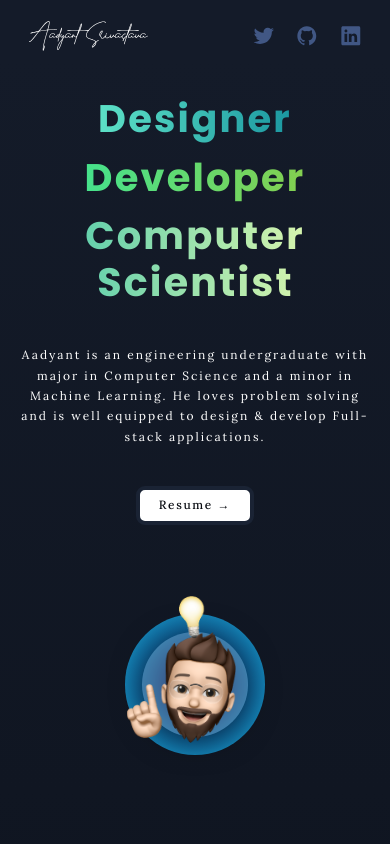
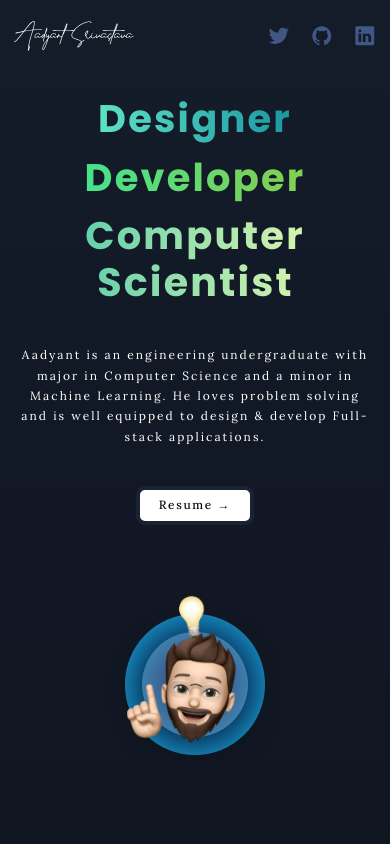
Before and after one commit to aadyant27/portfolio, a plain HTML site: page index.html in a window 390 px wide. Shown: the top 844 px of the page. Drawn offline with nearby package versions, Linux system fonts and the light colour scheme.

Commit message:
Fixing nav-bar issue for iOS --v2

```diff
--- a/css/queries.css
+++ b/css/queries.css
@@ -46,12 +46,17 @@ Here, 1rem = 1em = 16px [constant]
     font-weight: 700;
     /* text-align: center; */
   }
+  .header {
+    padding-left: 2.4rem;
+    padding-right: 2.4rem;
+  }
   .main-nav-list {
     gap: 3.6rem;
   }
 
   .logo {
     height: 5rem;
+    margin-right: 2px;
   }
 
   /*
```
